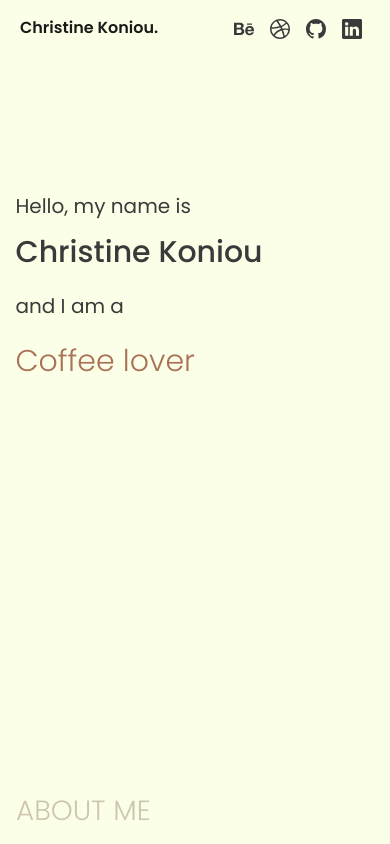
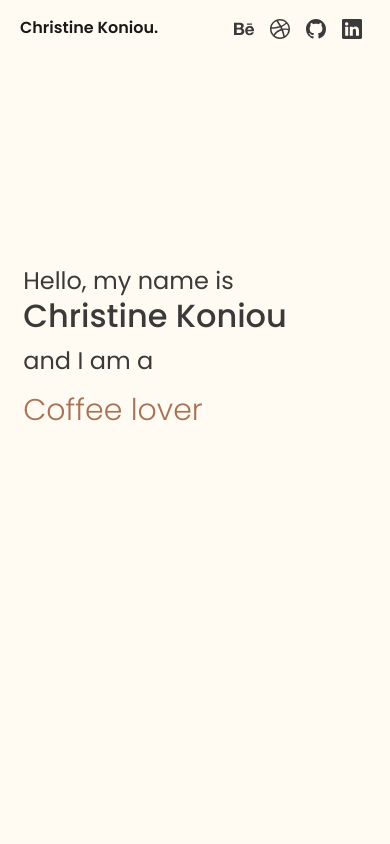
Before and after one commit to christineekn/portfolio, a React (Create React App) app: page / in a window 390 px wide. Shown: the top 844 px of the page. Built offline with nearby package versions, Linux system fonts and the light colour scheme.

Commit message:
respoinsivess

```diff
--- a/public/index.html
+++ b/public/index.html
@@ -4,11 +4,15 @@
     <meta charset="utf-8" />
     <meta name="viewport" content="width=device-width, initial-scale=1" />
     <meta name="theme-color" content="#000000" />
-    <meta
-      name="description"
-      content="Web site created using create-react-app"
-    />
-    <link rel = "icon" type = "image/png" href = "%PUBLIC_URL%/c.png">
+    <meta name="description" content="Personal Portfolio" />
+    <meta property="og:title" content="Christine Koniou - Portfolio" />
+    <meta property="og:image" content='https://i.ibb.co/kDBZf4K/thumbnail-portfolio.png'/>
+    <meta property="og:description" content="Personal Portfolio" />
+    <meta property="og:url" content="https://christinekoniou.com/" />
+    <meta property="og:image:width" content="1200" />
+    <meta property="og:image:height" content="627" />
+    <meta property="og:type" content='website'/>
+    <link rel="icon" type="image/png" href="%PUBLIC_URL%/c.png" />
     <link rel="apple-touch-icon" href="%PUBLIC_URL%/logo192.png" />
     <!--
       manifest.json provides metadata used when your web app is installed on a
@@ -25,8 +29,10 @@
       Learn how to configure a non-root public URL by running `npm run build`.
     -->
 
-    <link href="https://fonts.googleapis.com/css2?family=Poppins:wght@100;200;300;400;500;600;700;800;900&display=swap" rel="stylesheet">
-
+    <link
+      href="https://fonts.googleapis.com/css2?family=Poppins:wght@100;200;300;400;500;600;700;800;900&display=swap"
+      rel="stylesheet"
+    />
 
     <title>Christine Koniou</title>
   </head>
--- a/src/App.css
+++ b/src/App.css
@@ -1,5 +1,6 @@
 * {
-  background-color: #fcffe7;
+  background-color: #FFFBF3;
+  /* background-color: #fcffe7; */
   color: #3a3a3a;
   margin: 0;
   font-family: "Poppins", sans-serif;
--- a/src/components/about/About.css
+++ b/src/components/about/About.css
@@ -65,7 +65,8 @@
         font-size: 20px;
         text-align: left;
         justify-content: left;
-        line-height: 25pt;
+        font-weight: 300;
+        line-height: 30pt;
     }
 
     .cv-btn {
--- a/src/components/intro/Intro.css
+++ b/src/components/intro/Intro.css
@@ -1,7 +1,7 @@
 .i {
   display: flex;
   height: 100vh;
-    margin-top: -3rem;
+  margin-top: -10rem;
 }
 
 .i-left {
@@ -9,7 +9,6 @@
   display: flex;
   align-items: center;
   justify-content: center;
-
 }
 
 .i-right {
@@ -26,7 +25,8 @@
   /* justify-content: space-between; */
 }
 
-.i-intro, .i-intro-2{
+.i-intro,
+.i-intro-2 {
   font-size: 30px;
   font-weight: 200;
 }
@@ -41,8 +41,6 @@
     margin-bottom: -2rem; */
 }
 
-
-
 .i-title {
   height: 60px;
   overflow: hidden;
@@ -54,13 +52,13 @@
 }
 
 @keyframes move {
-    33%{
+  33% {
     transform: translateY(-50px);
   }
-    66%{
+  66% {
     transform: translateY(-100px);
   }
-    100%{
+  100% {
     transform: translateY(-150px);
   }
 }
@@ -69,10 +67,8 @@
   height: 50px;
   font-size: 30px;
   font-weight: 300;
-    color: #A97155;
+  color: #a97155;
 }
-
-
 
 .i-scroll {
   width: 30px;
@@ -101,7 +97,7 @@
   top: 14rem;
   left: 15rem;
 
-    animation: transitionIn 1.5s ;
+  animation: transitionIn 1.5s;
 }
 
 @keyframes transitionIn {
@@ -111,39 +107,43 @@
   }
   to {
     opacity: 1;
-        transform: translateX(0)
+    transform: translateX(0);
   }
 }
-
 
 /* Responsive */
 
 /* Mobile */
-@media screen and (max-width : 480px) {
+@media screen and (max-width: 480px) {
   .i {
     flex-direction: column;
-        height: 60vh;
-        /* margin-top: 5rem; */
-        margin-left: -10rem;
+    height: 70vh;
+    margin-top: 2rem;
+    margin-left: -8rem;
   }
 
   .i-left-wrapper {
     margin-top: 15rem;
     padding: 10px;
+
     align-items: left;
-        justify-content:left;
+    justify-content: left;
     text-align: left;
     height: 100%;
+    /* line-height: 20pt; */
   }
 
-    .i-intro, .i-intro-2{
-        font-size: 20px;
+  .i-intro,
+  .i-intro-2 {
+    font-size: 24px;
     font-weight: 400;
+    line-height: 10pt;
     margin: 1rem 0rem;
+
   }
-
   .i-name {
-        font-size: 30px;
+    line-height: 20pt;
+    font-size: 32px;
     font-weight: 500;
   }
 
@@ -151,9 +151,7 @@
     display: none;
   }
 
-
   .i-scroll {
     display: none;
   }
-
 }
```
Lines whose indentation alone changed are shown as unchanged.
